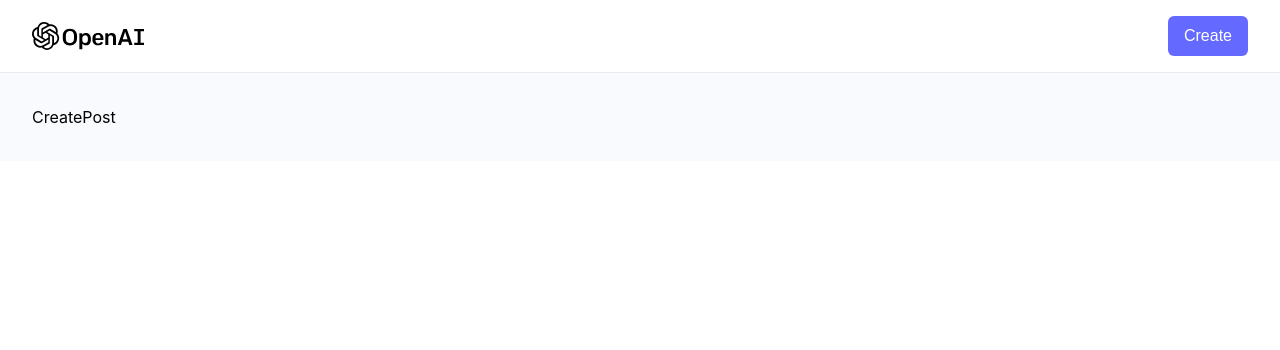
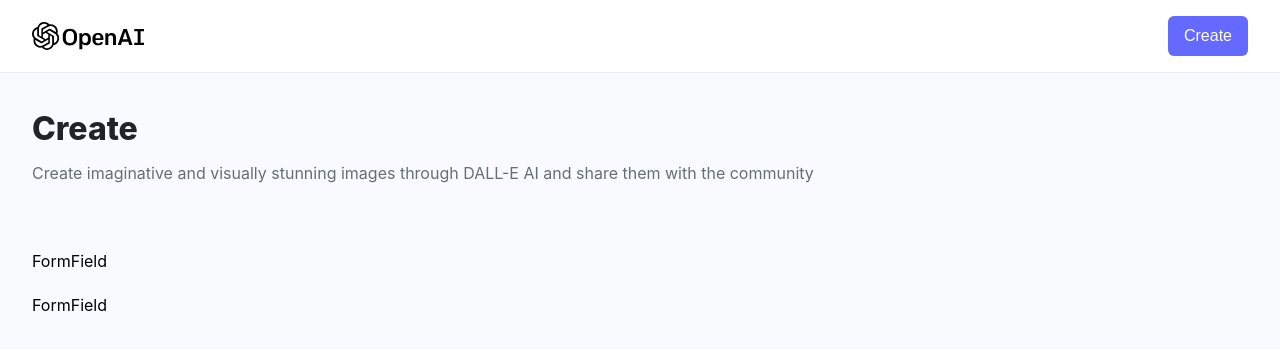
Before and after one commit to foreycodes/AI-MERN-Image-Generation, a React (Vite) app in the folder client/: page /create-post in a window 1280 px wide. Shown: the top 350 px of the page. Built offline with nearby package versions, Linux system fonts and the light colour scheme; a web font is replaced by a local one.

Commit message:
Create post skeleton

```diff
--- a/client/src/components/FormField.jsx
+++ b/client/src/components/FormField.jsx
@@ -3,7 +3,7 @@
 const FormField = () => {
   return (
     <div>
-
+      FormField
     </div>
   )
 }
--- a/client/src/pages/CreatePost.jsx
+++ b/client/src/pages/CreatePost.jsx
@@ -1,8 +1,60 @@
-import React from 'react'
+import React, { useState } from 'react';
+import { useNavigate } from 'react-router-dom';
+
+import { preview } from '../assets';
+import { getRandomPrompt } from '../utils';
+import { FormField, Loader } from '../components';
 
 const CreatePost = () => {
+  const navigate = useNavigate();
+  const [form, setForm] = useState({
+    name: '',
+    prompt: '',
+    photo: '',
+  });
+  const [generatingImg, setGeneratingImg] = useState(false);
+  const [loading, setLoading] = useState(false);
+
+  const handleSubmit = () => {
+
+  }
+
+  const handleChange = (e) => {
+
+  }
+
+  const handleSurpriseMe = () => {
+
+  }
   return (
-    <div>CreatePost</div>
+    <section className="max-w-7xl mx-auto">
+      <div>
+        <h1 className="font-extrabold text-[#222328] text-[32px]">Create</h1>
+        <p className="mt-2 text-[#666e75] text-[16px] max-w[500px]">Create imaginative and visually stunning images through DALL-E AI and share them with the community</p>
+      </div>
+      <form className="mt-16 max-w-3xl" onSubmit={handleSubmit}>
+        <div className="flex flex-col gap-5">
+          <FormField
+            LabelName="Your name"
+            type="text"
+            name="name"
+            placeholder="John Doe"
+            value={form.name}
+            handleChange={handleChange}
+          />
+          <FormField
+            LabelName="Prompt"
+            type="text"
+            name="prompt"
+            placeholder="teddy bears shopping for groceries in Japan"
+            value={form.prompt}
+            handleChange={handleChange}
+            isSurpriseMe
+            handleSurpriseMe={handleSurpriseMe}
+          />
+        </div>
+      </form>
+    </section>
   )
 }
 
--- /dev/null
+++ b/client/src/utils/index.js
@@ -0,0 +1,9 @@
+import { surpriseMePrompts } from '../constants';
+
+export function getRandomPrompt(prompt) {
+    const randomIndex = Math.floor(Math.random() * surpriseMePrompts.length);
+    const randomPrompt = surpriseMePrompts[randomIndex];
+
+    if (randomPrompt === prompt) return getRandomPrompt(prompt);
+    return randomPrompt;
+}
```
Also changed, not shown: client/src/constants/index.js (renamed from client/src/assets/constants/index.js).
